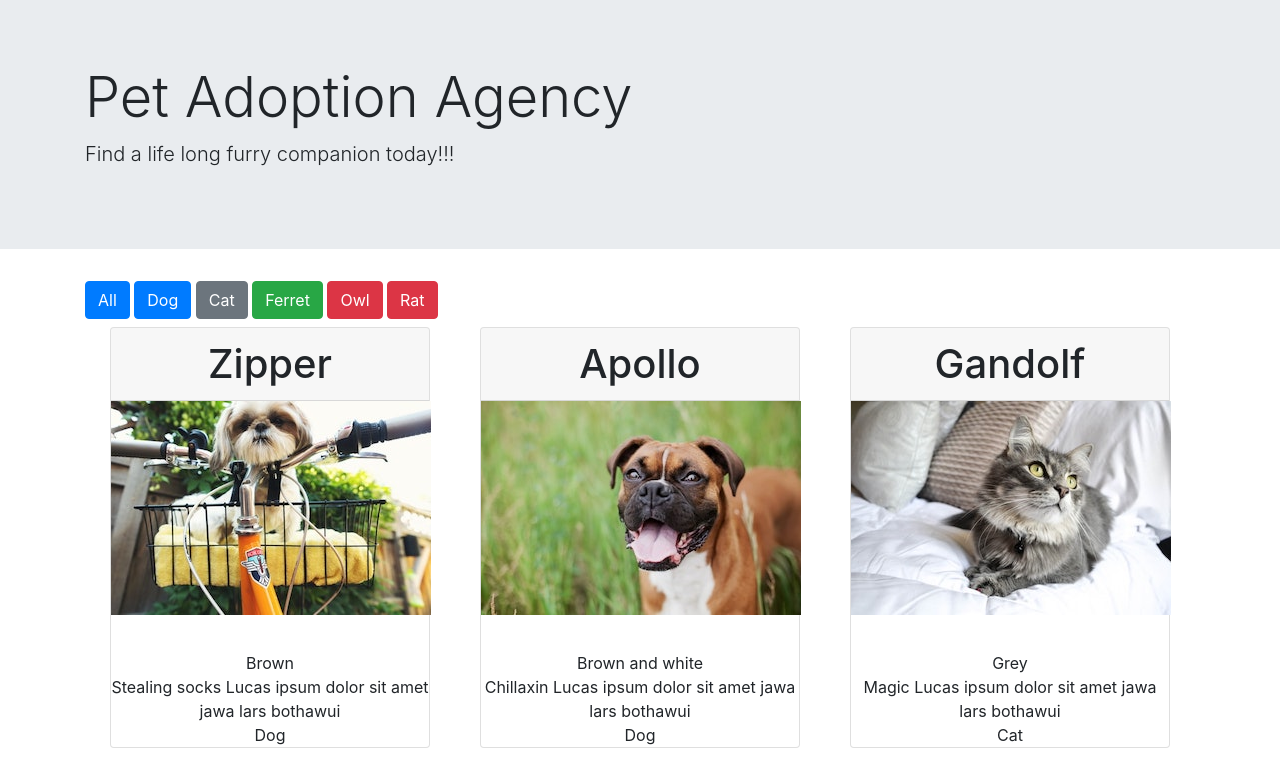
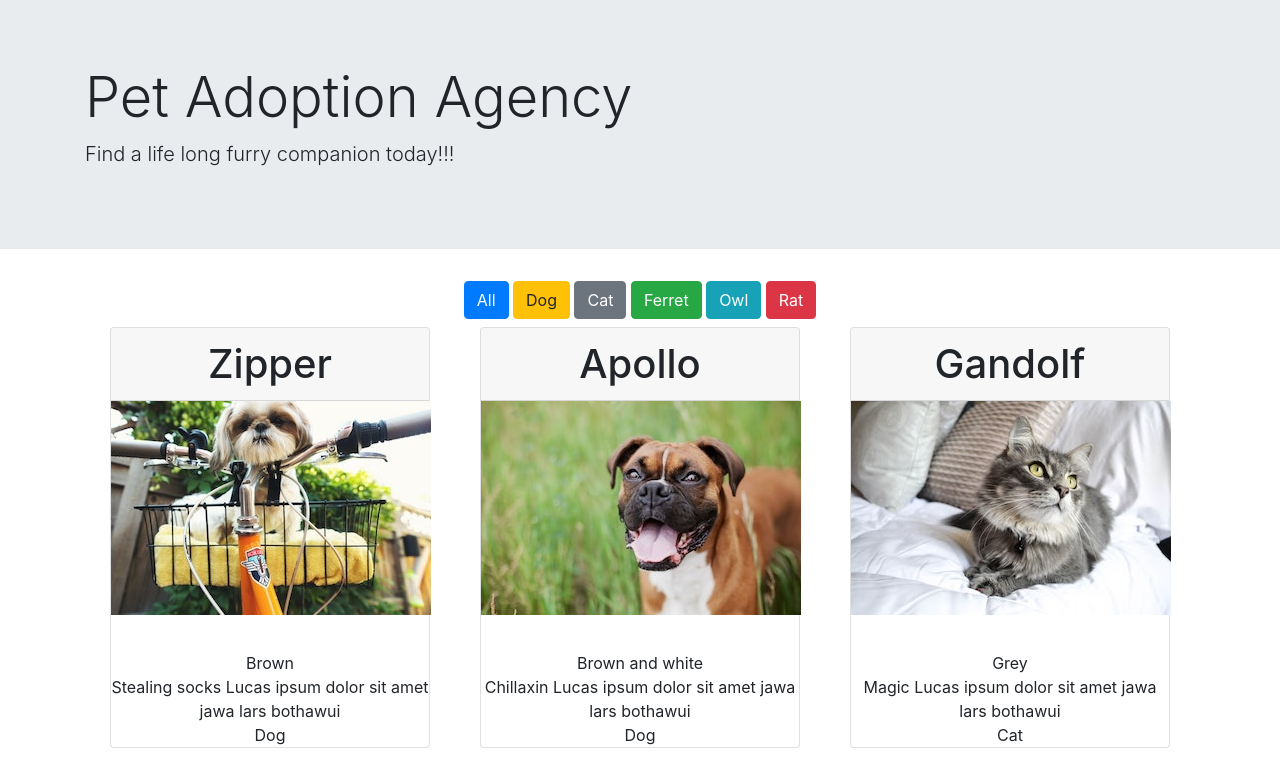
Before and after one commit to wppattonjr/pet-adoption, a plain HTML site: page index.html in a window 1280 px wide. Shown: the top 761 px of the page. Drawn offline with nearby package versions, Linux system fonts and the light colour scheme.

Commit message:
centered buttons on page

```diff
--- a/index.html
+++ b/index.html
@@ -14,13 +14,13 @@
           <p class="lead">Find a life long furry companion today!!!</p>
         </div>
       </div>
-    <div class="container mt-text-center">
+    <div class="container mt-3 text-center">
         <div id="pet-card-buttons">
             <button type="button" class="btn btn-primary" id="All">All</button>
-            <button type="button" class="btn btn-primary" id="Dog">Dog</button>
+            <button type="button" class="btn btn-warning" id="Dog">Dog</button>
             <button type="button" class="btn btn-secondary" id="Cat">Cat</button>
             <button type="button" class="btn btn-success" id="Ferret">Ferret</button>
-            <button type="button" class="btn btn-danger" id="Owl">Owl</button>
+            <button type="button" class="btn btn-info" id="Owl">Owl</button>
             <button type="button" class="btn btn-danger" id="Rat">Rat</button>
 
       </div>
```
